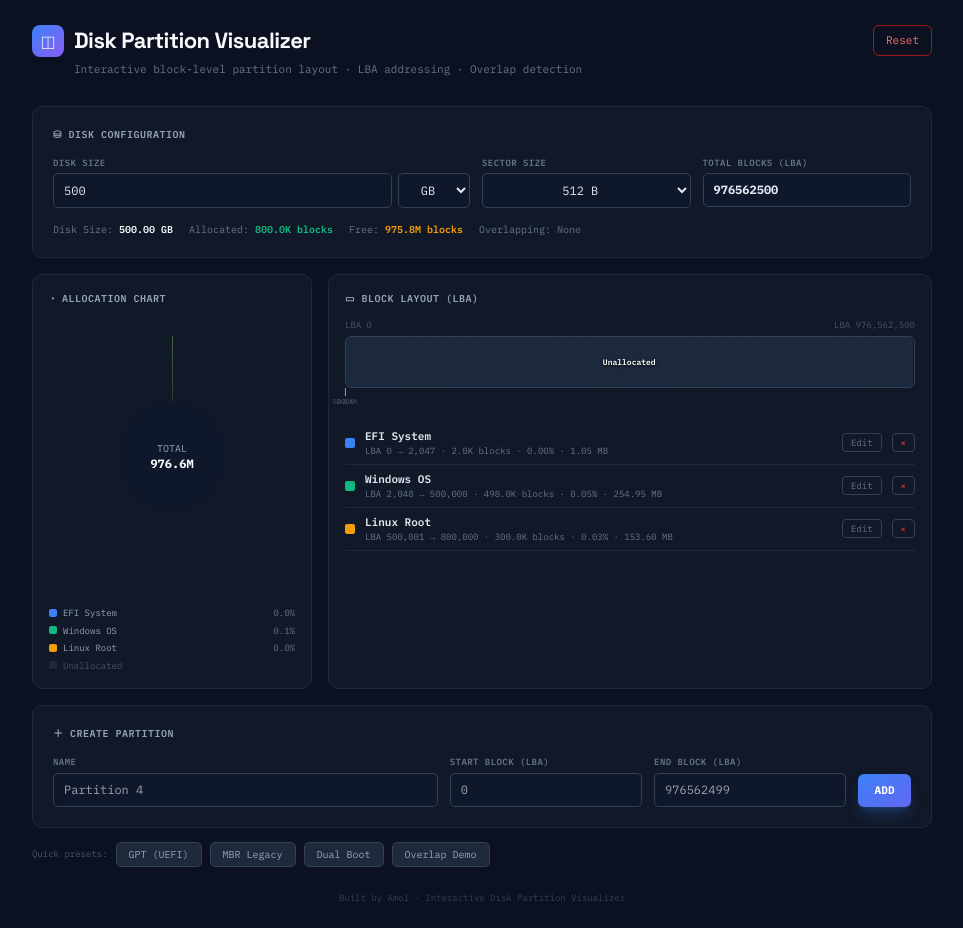
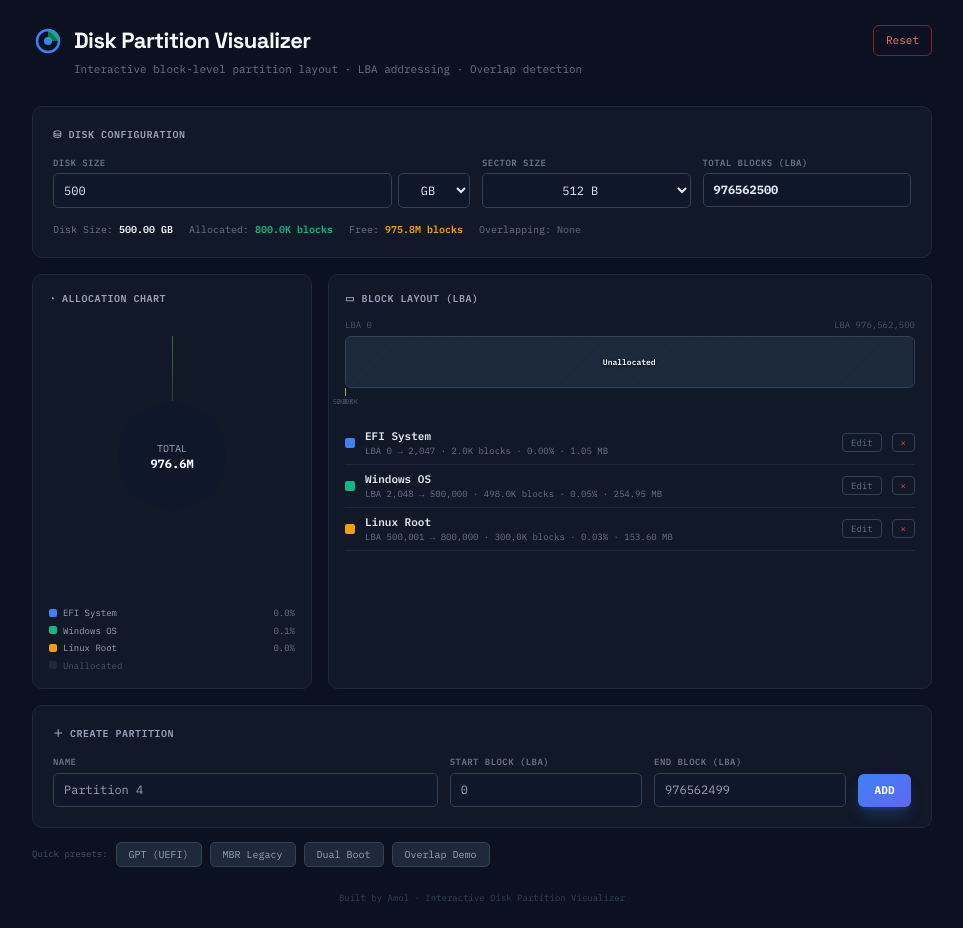
Before and after one commit to amolgautam25/disk-partition-visualizer, a React (Vite) app: page / in a window 1280 px wide. Shown: the whole page, without its empty margins (158-1121 px from the left). Built offline with nearby package versions, Linux system fonts and the light colour scheme; the HTML template or start-up script is replaced by a standard one.

Commit message:
Use favicon.svg as header icon to match browser tab icon
Closes #12

Co-Authored-By: Claude Sonnet 4.6 <noreply@anthropic.com>

```diff
--- a/src/App.jsx
+++ b/src/App.jsx
@@ -50,8 +50,8 @@ export default function App() {
       <div className="max-w-[900px] mx-auto mb-7">
         <div className="flex items-center justify-between mb-1">
           <div className="flex items-center gap-2.5">
-            <div className="w-8 h-8 rounded-lg flex items-center justify-center bg-gradient-to-br from-blue-500 to-violet-500 text-base">
-              ◫
+            <div className="w-8 h-8">
+              <img src="/disk-partition-visualizer/favicon.svg" alt="logo" className="w-full h-full" />
             </div>
             <h1 className="m-0 text-[22px] font-display font-bold text-slate-50 tracking-tight">
               Disk Partition Visualizer
```
